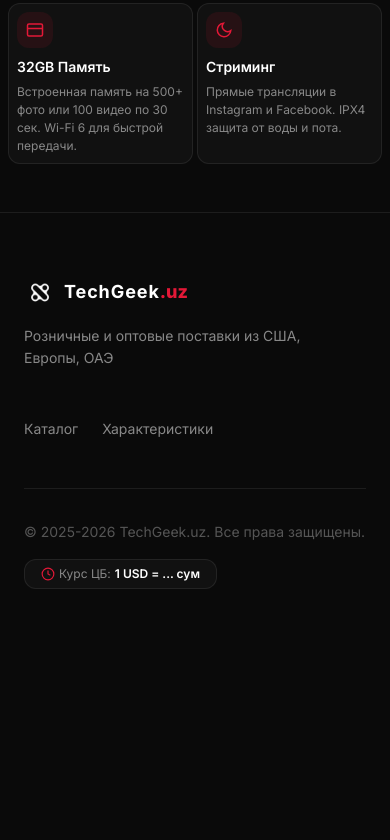
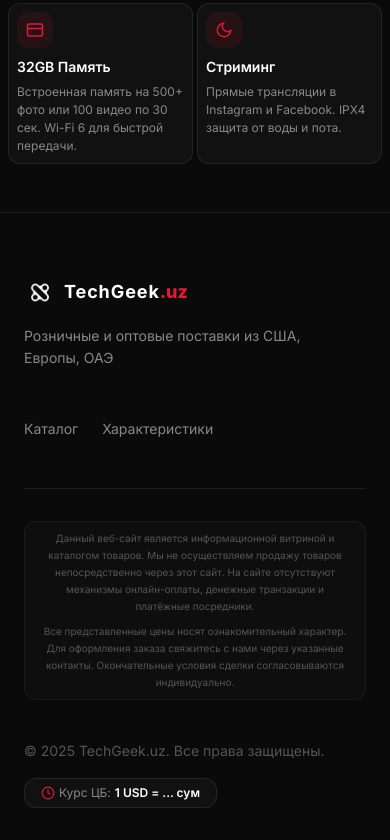
Before and after one commit to shadruz/rayban-meta-website, a plain HTML site: page index.html in a window 390 px wide. Shown: the part 10868-11708 px from the top of the page. Before the commit the page ends 11489 px from the top, so only its background shows below. Drawn offline with Linux system fonts and the light colour scheme; no server answers.

Commit message:
feat: Add styled scrollbar for dropdowns + legal disclaimer in footer + fix copyright year

```diff
--- a/index.html
+++ b/index.html
@@ -210,7 +210,15 @@
                 </div>
             </div>
             <div class="footer-bottom">
-                <p>&copy; 2025-2026 TechGeek.uz. <span data-i18n="footer.rights">Все права защищены.</span></p>
+                <div class="footer-disclaimer">
+                    <p data-i18n="footer.disclaimer1">Данный веб-сайт является информационной витриной и каталогом
+                        товаров. Мы не осуществляем продажу товаров непосредственно через этот сайт. На сайте
+                        отсутствуют механизмы онлайн-оплаты, денежные транзакции и платёжные посредники.</p>
+                    <p data-i18n="footer.disclaimer2">Все представленные цены носят ознакомительный характер. Для
+                        оформления заказа свяжитесь с нами через указанные контакты. Окончательные условия сделки
+                        согласовываются индивидуально.</p>
+                </div>
+                <p>&copy; 2025 TechGeek.uz. <span data-i18n="footer.rights">Все права защищены.</span></p>
                 <div class="exchange-rate-indicator">
                     <svg viewBox="0 0 24 24" fill="none" stroke="currentColor" stroke-width="2" width="14" height="14">
                         <circle cx="12" cy="12" r="10" />
--- a/styles.css
+++ b/styles.css
@@ -707,6 +707,29 @@ textarea {
     max-height: 300px;
     overflow-y: auto;
     box-shadow: 0 10px 40px rgba(0, 0, 0, 0.5);
+    /* Custom scrollbar for better visibility */
+    scrollbar-width: thin;
+    scrollbar-color: var(--color-accent) rgba(255, 255, 255, 0.05);
+}
+
+/* Custom scrollbar for dropdown menus - Webkit browsers */
+.category-dropdown-menu::-webkit-scrollbar {
+    width: 8px;
+}
+
+.category-dropdown-menu::-webkit-scrollbar-track {
+    background: rgba(255, 255, 255, 0.05);
+    border-radius: 0 0 var(--radius-md) 0;
+}
+
+.category-dropdown-menu::-webkit-scrollbar-thumb {
+    background: linear-gradient(180deg, var(--color-accent), #ff6b6b);
+    border-radius: var(--radius-full);
+    border: 1px solid rgba(255, 255, 255, 0.1);
+}
+
+.category-dropdown-menu::-webkit-scrollbar-thumb:hover {
+    background: linear-gradient(180deg, #ff1f42, var(--color-accent));
 }
 
 .category-dropdown.open .category-dropdown-menu {
@@ -1408,6 +1431,38 @@ textarea {
 .footer-bottom p {
     font-size: var(--font-size-sm);
     color: var(--color-text-muted);
+}
+
+.footer-disclaimer {
+    width: 100%;
+    text-align: center;
+    margin-bottom: var(--space-lg);
+    padding: var(--space-md) var(--space-lg);
+    background: rgba(255, 255, 255, 0.02);
+    border: 1px solid rgba(255, 255, 255, 0.05);
+    border-radius: var(--radius-md);
+}
+
+.footer-disclaimer p {
+    font-size: var(--font-size-xs);
+    color: var(--color-text-muted);
+    line-height: 1.7;
+    max-width: 800px;
+    margin: 0 auto;
+}
+
+.footer-disclaimer p+p {
+    margin-top: var(--space-sm);
+}
+
+@media (max-width: 768px) {
+    .footer-disclaimer {
+        padding: var(--space-sm) var(--space-md);
+    }
+
+    .footer-disclaimer p {
+        font-size: 10px;
+    }
 }
 
 .exchange-rate-indicator {
--- a/translations.js
+++ b/translations.js
@@ -51,6 +51,8 @@ const translations = {
         // Footer
         'footer.desc': 'Розничные и оптовые поставки из США, Европы, ОАЭ',
         'footer.rights': 'Все права защищены.',
+        'footer.disclaimer1': 'Данный веб-сайт является информационной витриной и каталогом товаров. Мы не осуществляем продажу товаров непосредственно через этот сайт. На сайте отсутствуют механизмы онлайн-оплаты, денежные транзакции и платёжные посредники.',
+        'footer.disclaimer2': 'Все представленные цены носят ознакомительный характер. Для оформления заказа свяжитесь с нами через указанные контакты. Окончательные условия сделки согласовываются индивидуально.',
 
         // Cart
         'cart.title': 'Корзина',
@@ -127,6 +129,8 @@ const translations = {
         // Footer
         'footer.desc': 'AQSh, Yevropa, BAA dan chakana va ulgurji yetkazib berish',
         'footer.rights': 'Barcha huquqlar himoyalangan.',
+        'footer.disclaimer1': 'Ushbu veb-sayt axborot vitrini va mahsulotlar katalogidir. Biz ushbu sayt orqali to\'g\'ridan-to\'g\'ri mahsulot sotmaymiz. Saytda onlayn to\'lov mexanizmlari, pul operatsiyalari va to\'lov vositalari mavjud emas.',
+        'footer.disclaimer2': 'Barcha ko\'rsatilgan narxlar tanishuv xarakteriga ega. Buyurtma berish uchun ko\'rsatilgan kontaktlar orqali biz bilan bog\'laning. Bitimning yakuniy shartlari individual ravishda kelishiladi.',
 
         // Cart
         'cart.title': 'Savat',
```
